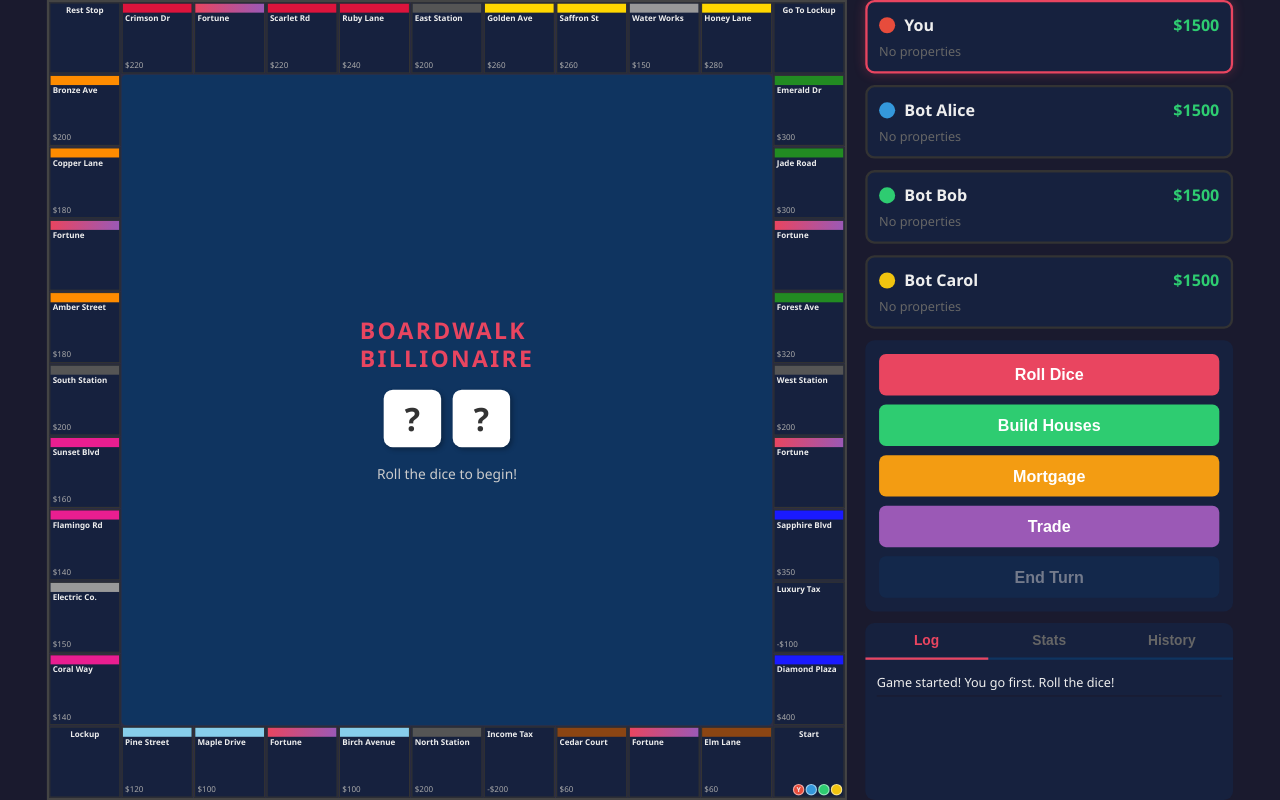
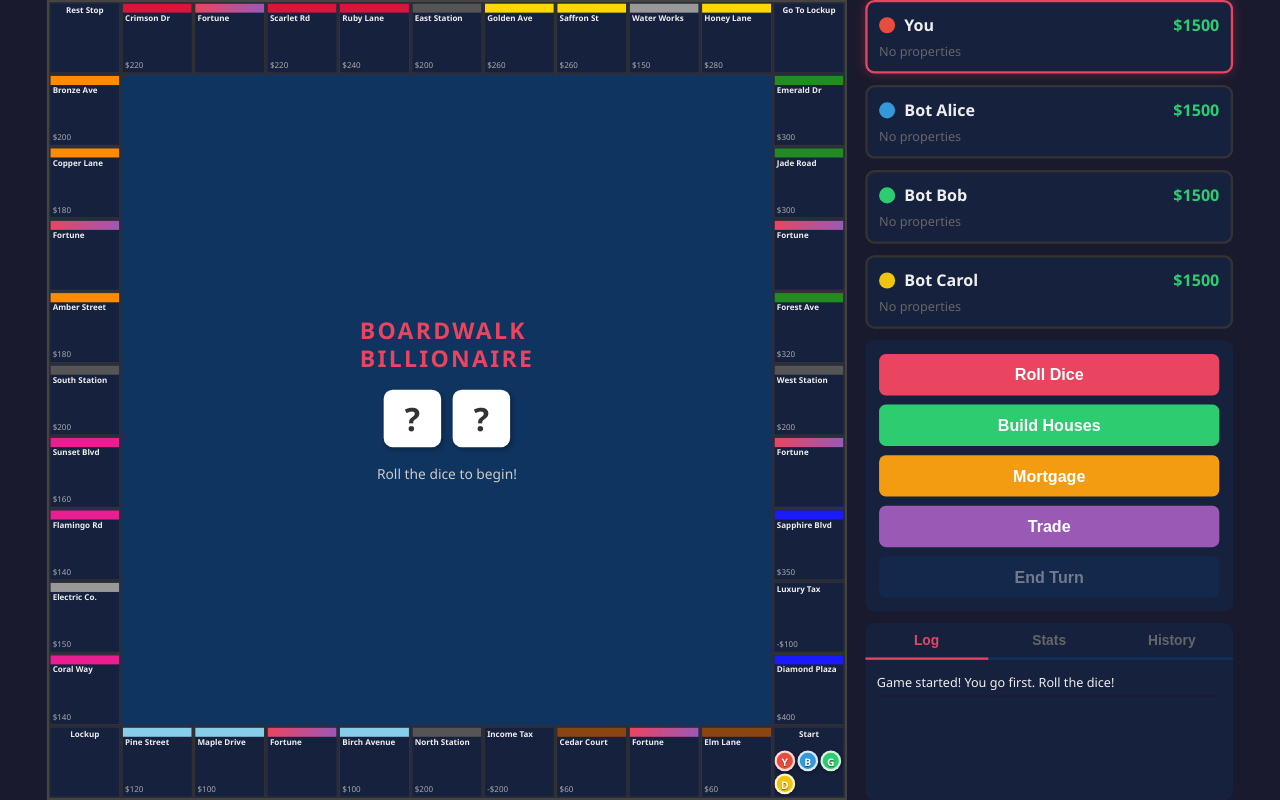
Before and after one commit to oglimmer/boardwalk-billionaire, a Vue app: page / in a window 1280 px wide. Built offline with nearby package versions, Linux system fonts and the light colour scheme.

Commit message:
update player token display and improve token styling in BoardSpace.vue

```diff
--- a/src/components/BoardSpace.vue
+++ b/src/components/BoardSpace.vue
@@ -15,7 +15,7 @@
         :key="pi"
         class="token"
         :style="{ background: PLAYER_COLORS[pi] }"
-      >{{ pi === 0 ? 'Y' : '' }}</div>
+      >{{ ['Y','B','G','D'][pi] }}</div>
     </div>
     <div class="houses">
       <template v-if="prop && prop.houses > 0 && prop.houses < 5">
@@ -67,8 +67,8 @@ const playersHere = computed(() => {
 .color-bar { height: 8px; margin: -2px -2px 1px -2px; flex-shrink: 0; }
 .name { font-weight: bold; line-height: 1.1; flex-grow: 1; font-size: 7px; }
 .price { font-size: 7px; color: #aaa; }
-.tokens { display: flex; gap: 1px; flex-wrap: wrap; position: absolute; bottom: 1px; right: 1px; }
-.token { width: 10px; height: 10px; border-radius: 50%; border: 1px solid rgba(255,255,255,0.5); font-size: 6px; display: flex; align-items: center; justify-content: center; }
+.tokens { display: flex; gap: 2px; flex-wrap: wrap; position: absolute; bottom: 2px; right: 2px; }
+.token { width: 18px; height: 18px; border-radius: 50%; border: 2px solid rgba(255,255,255,0.8); font-size: 9px; font-weight: bold; color: #fff; display: flex; align-items: center; justify-content: center; box-shadow: 0 1px 3px rgba(0,0,0,0.5); text-shadow: 0 1px 1px rgba(0,0,0,0.5); }
 .houses { display: flex; gap: 1px; position: absolute; bottom: 1px; left: 1px; }
 .house { width: 6px; height: 6px; background: #2ecc71; border: 1px solid #27ae60; }
 .hotel { width: 8px; height: 8px; background: #e74c3c; border: 1px solid #c0392b; }
```
